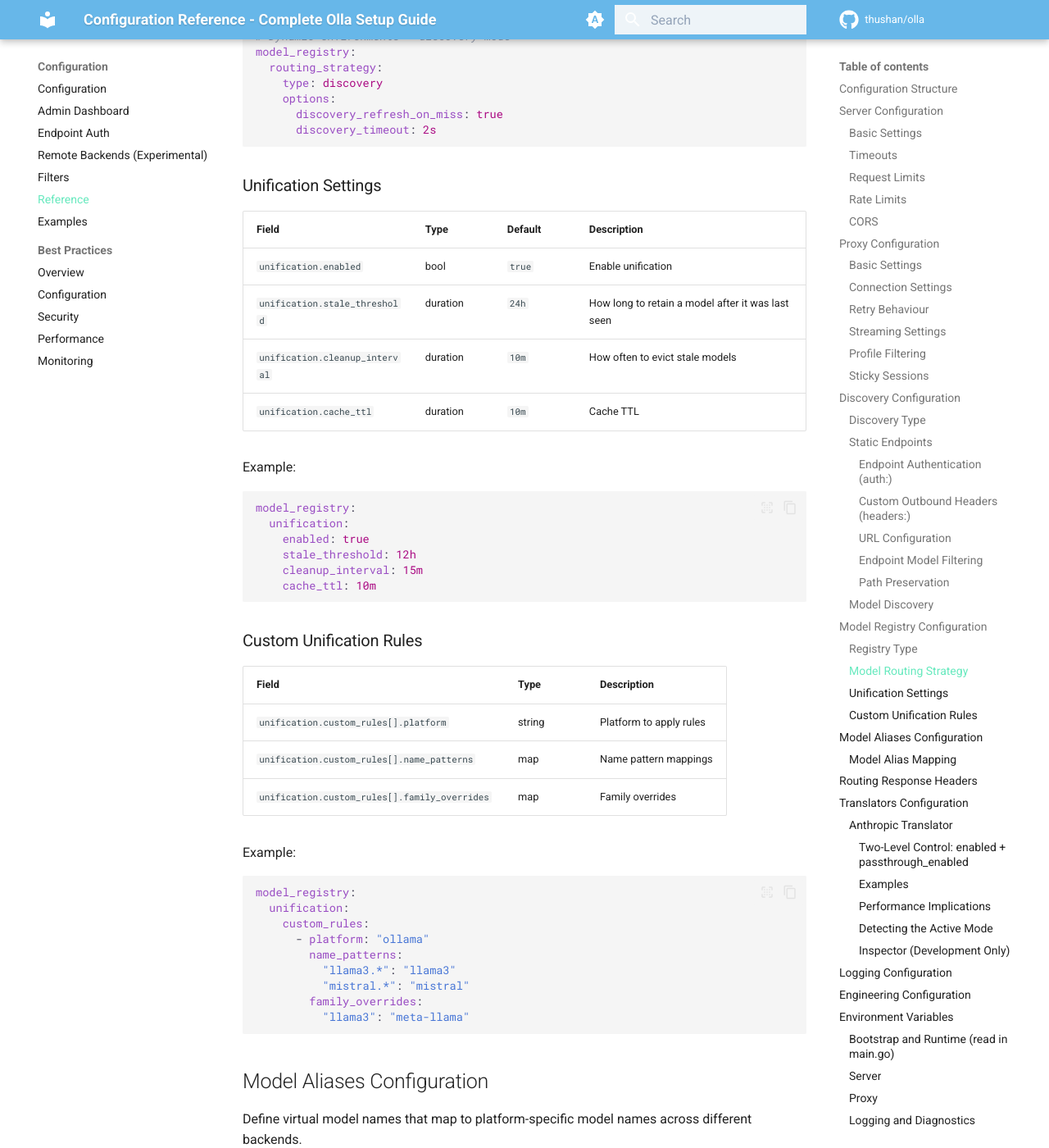
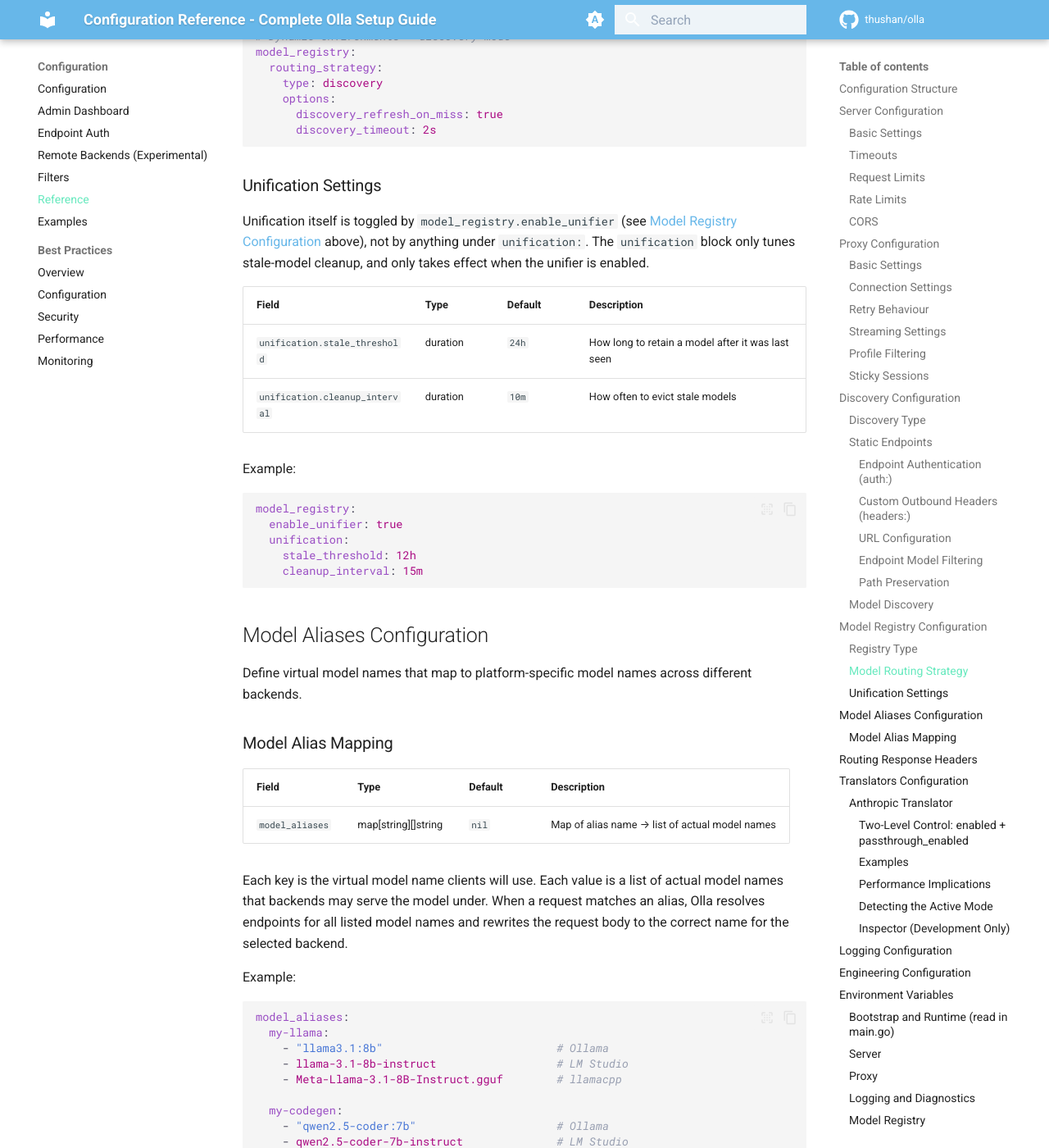
Before and after one commit to leo-3889/olla, an MkDocs documentation site: the page built from docs/content/configuration/reference.md, in a window 1280 px wide and 1400 px high, scrolled down 15965 px. Shown: the whole window at 82% size. Built offline with MkDocs 1.6.1 and Material for MkDocs 9.7.7, drawn with Linux system fonts in a browser that asks for light colours; emoji names are drawn with the system emoji font; comment, search, counter and statistics services are not loaded; some of the changed text lies outside the part shown.

Commit message:
remove stale unification config references from docs

````diff
--- a/docs/content/configuration/reference.md
+++ b/docs/content/configuration/reference.md
@@ -580,44 +580,21 @@
 
 ### Unification Settings
 
+Unification itself is toggled by `model_registry.enable_unifier` (see [Model Registry Configuration](#model-registry-configuration) above), not by anything under `unification:`. The `unification` block only tunes stale-model cleanup, and only takes effect when the unifier is enabled.
+
 | Field | Type | Default | Description |
 |-------|------|---------|-------------|
-| `unification.enabled` | bool | `true` | Enable unification |
 | `unification.stale_threshold` | duration | `24h` | How long to retain a model after it was last seen |
 | `unification.cleanup_interval` | duration | `10m` | How often to evict stale models |
-| `unification.cache_ttl` | duration | `10m` | Cache TTL |
 
 Example:
 
 ```yaml
 model_registry:
+  enable_unifier: true
   unification:
-    enabled: true
     stale_threshold: 12h
     cleanup_interval: 15m
-    cache_ttl: 10m
-```
-
-### Custom Unification Rules
-
-| Field | Type | Description |
-|-------|------|-------------|
-| `unification.custom_rules[].platform` | string | Platform to apply rules |
-| `unification.custom_rules[].name_patterns` | map | Name pattern mappings |
-| `unification.custom_rules[].family_overrides` | map | Family overrides |
-
-Example:
-
-```yaml
-model_registry:
-  unification:
-    custom_rules:
-      - platform: "ollama"
-        name_patterns:
-          "llama3.*": "llama3"
-          "mistral.*": "mistral"
-        family_overrides:
-          "llama3": "meta-llama"
 ```
 
 ## Model Aliases Configuration
@@ -890,7 +867,6 @@
 |---|---|---|
 | `OLLA_MODEL_REGISTRY_TYPE` | `model_registry.type` | Currently only `memory`. |
 | `OLLA_MODEL_UNIFIER_ENABLED` | `model_registry.enable_unifier` | `true`/`false`. |
-| `OLLA_MODEL_UNIFIER_CACHE_TTL` | `model_registry.unification.cache_ttl` | Go duration string. |
 
 ### Translators
 
@@ -996,11 +972,8 @@
       discovery_timeout: 2s
       discovery_refresh_on_miss: false
   unification:
-    enabled: true
     stale_threshold: 24h
     cleanup_interval: 10m
-    cache_ttl: 10m
-    custom_rules: []
 
 translators:
   anthropic:
````
Also changed, not shown: docs/content/concepts/model-unification.md (+1 -3 lines).
